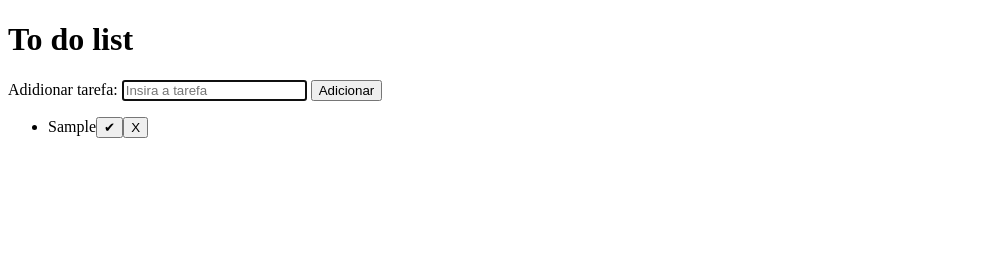
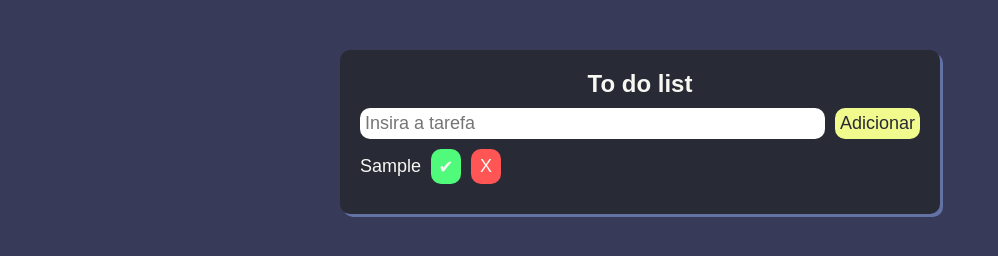
Before and after one commit to eoisaac/ToDo_List, a plain HTML site: page index.html in a window 1280 px wide. Both pictures are taken after typing "Sample" into the empty fields and a click on the button "Adicionar". Shown: the whole page, without its empty margins (0-998 px from the left). Drawn offline with Linux system fonts and the light colour scheme.

Commit message:
Before change pc

```diff
--- /dev/null
+++ b/assets/CSS/style.css
@@ -0,0 +1,98 @@
+:root {
+	--background-color:#383a59;
+	--container-color:#282a36;
+	--white-color:#f8f8f2;
+	--key-color:#6272a4;
+	--yellow-color:#f1fa8c;
+	--green-color:#50fa7b;
+	--red-color: #ff5555;
+}
+
+::selection {
+	background-color: var(--background-color);
+	color: var(--white-color);
+}
+
+* {
+	padding: 0;
+	margin: 0;
+	box-sizing: border-box;
+	outline: 0;
+}
+
+body {
+	background: var(--background-color);
+	font-family: Arial, Helvetica, sans-serif;
+	color: var(--white-color);
+}
+
+p, h1{
+	text-align: center;
+	margin-bottom: 10px;
+}
+
+.container {
+	display: flex;
+	flex-direction: column;
+	align-items: left;
+	max-width: 600px;
+	margin: 50px auto;
+	background: var(--container-color);
+	padding: 20px;
+	border-radius: 10px;
+	color: var(--color-white);
+	box-shadow: 3px 3px var(--key-color);
+}
+
+input {
+  padding: 5px;
+  border-radius: 10px;
+  border-style: none;
+  color: var(--container-color);
+	font-size: 18px;
+	width: 50rem;
+}
+
+.main-form{
+	display: flex;
+	justify-content: space-between;
+	align-items: center;
+	margin-bottom: 10px;
+}
+
+.main-button {
+	padding: 5px;
+  font-size: 18px;
+	margin-left: 10px;
+  border-radius: 10px;
+  background-color: var(--yellow-color);
+  color: var(--container-color);
+
+  border-style: none;
+  cursor: pointer;
+  transition: .3s ease-in-out;
+}
+
+.main-button.-classDelete {
+	background-color: var(--red-color);
+	color: var(--white-color);
+	height: 35px;
+	width: 30px;
+}
+
+.main-button.-classCheck {
+	background-color: var(--green-color);
+	color: var(--white-color);
+	height: 35px;
+	width: 30px;
+}
+
+ul {
+	font-size: 18px;
+}
+
+ul li {
+	display: flex;
+	align-items: center;
+	margin-bottom: 10px;
+}
--- a/script.js
+++ b/assets/JS/script.js
@@ -1,41 +1,41 @@
-const inptTarefa = document.querySelector('#inptTarefa');
-const botaoAdd = document.querySelector('#botaoAdd');
-const listaTarefas = document.querySelector('#listaTarefas');
+const inptTask = document.querySelector('#inptTask');
+const addButton = document.querySelector('#addButton');
+const tasksList = document.querySelector('#tasksList');
 
 //Cria botão para marcar a <li>
-function addBotaoMarcar(li) {
-	const btnMarcar = document.createElement('button');
-	btnMarcar.innerHTML = '✔';
-	btnMarcar.setAttribute('class', 'main-button -classMarcar');
-	btnMarcar.setAttribute('title', 'Concluir tarefa');
-	li.appendChild(btnMarcar);
+function checkTask(li) {
+	const checkButton = document.createElement('button');
+	checkButton.innerHTML = '✔';
+	checkButton.setAttribute('class', 'main-button -classCheck');
+	checkButton.setAttribute('title', 'Concluir tarefa');
+	li.appendChild(checkButton);
 }
 
 //Cria botão para apagar a <li>
-function addBotaoApagar(li) {
-	const btnApagar = document.createElement('button');
-	btnApagar.innerHTML = 'X';
-	btnApagar.setAttribute('class', 'main-button -classApagar');
-	btnApagar.setAttribute('title', 'Apagar tarefa');
-	li.appendChild(btnApagar);
+function clearTask(li) {
+	const clearButton = document.createElement('button');
+	clearButton.innerHTML = 'X';
+	clearButton.setAttribute('class', 'main-button -classDelete');
+	clearButton.setAttribute('title', 'Apagar tarefa');
+	li.appendChild(clearButton);
 }
 
 //Limpa input e foca
-function limpaInput(){
-	inptTarefa.value = '';
-	inptTarefa.focus();
+function clearInput(){
+	inptTask.value = '';
+	inptTask.focus();
 }
 
 //Cria <li> com a tarefa;
-function criaTarefa(tarefaValue) {
+function createTask(tarefaValue) {
 	const liElement = document.createElement('li');
 	liElement.setAttribute('style', 'text-decoration: none');
 	liElement.innerText = tarefaValue;
-	listaTarefas.appendChild(liElement);
+	tasksList.appendChild(liElement);
 
-	addBotaoMarcar(liElement);
-	addBotaoApagar(liElement);
-	limpaInput();
+	checkTask(liElement);
+	clearTask(liElement);
+	clearInput();
 	//salvarListaTarefas();
 }
 
@@ -43,12 +43,12 @@ function criaTarefa(tarefaValue) {
 document.addEventListener('click', function(event) {
 	const btn = event.target;
 
-	if (btn.classList.contains('-classApagar')) {
+	if (btn.classList.contains('-classDelete')) {
 		btn.parentElement.remove();
 		//salvarListaTarefas();
 	}
 
-	if (btn.classList.contains('-classMarcar')){
+	if (btn.classList.contains('-classCheck')){
 		if(btn.parentElement.style.textDecoration == 'none'){
 			btn.parentElement.style.textDecoration = 'line-through';
 		}else{
@@ -59,17 +59,17 @@ document.addEventListener('click', function(event) {
 });
 
 //Add ENTER event
-inptTarefa.addEventListener('keypress', function(event){
+inptTask.addEventListener('keypress', function(event){
 	if (event.keyCode === 13){
-		if(inptTarefa.value == '') return alert('Nenhuma tarefa foi inserida! \n Insira a tarefa!');
-		criaTarefa(inptTarefa.value);
+		if(inptTask.value == '') return alert('Nenhuma tarefa foi inserida! \n Insira a tarefa!');
+		createTask(inptTask.value);
 	}
 });
 
 //Add mouse click event
-botaoAdd.addEventListener('click', function() {
-	if(inptTarefa.value == '') return alert('Nenhuma tarefa foi inserida! \n Insira a tarefa!');
-	criaTarefa(inptTarefa.value);
+addButton.addEventListener('click', function() {
+	if(inptTask.value == '') return alert('Nenhuma tarefa foi inserida! \n Insira a tarefa!');
+	createTask(inptTask.value);
 });
 
 /*Salvar tarefas em JSON: */
@@ -93,7 +93,7 @@ botaoAdd.addEventListener('click', function() {
 // 	const listaTarefas = JSON.parse(tarefas);
 
 // 	for(let tarefa of listaTarefas){
-// 		criaTarefa(tarefa);
+// 		createTask(tarefa);
 // 	}
 // }
 // addTarefasSalvas();
--- a/index.html
+++ b/index.html
@@ -2,23 +2,24 @@
 <html lang="pt-BR">
 	<head>
 		<meta charset="UTF-8">
-	<meta http-equiv="X-UA-Compatible" content="IE=edge">
 		<meta name="viewport" content="width=device-width, initial-scale=1.0">
-	<title>Teste to do list</title>
+		<meta http-equiv="X-UA-Compatible" content="ie=edge">
+		<title>Modelo</title>
+		<link rel="stylesheet" href="assets/CSS/style.css">
 	</head>
 	<body>
-	<h1>To do list</h1>
+		<section class="container">
 
-	<p>
-		<label for="inptTarefa">Adidionar tarefa:</label>
-		<input type="text" name="inptTarefa" id="inptTarefa" placeholder="Insira a tarefa">
-		<button id="botaoAdd" title="Inserir tarefa">Adicionar</button>
-	</p>
-
-	<ul id="listaTarefas">
+			<h1 class="main-title">To do list</h1>
+			<div class="main-form">
+				<input type="text" name="inptTask" id="inptTask" class="main-input" placeholder="Insira a tarefa">
+				<button id="addButton" title="Inserir tarefa" class="main-button">Adicionar</button>
+			</div>
+			<ul id="tasksList">
 
 			</ul>
 
-	<script src="script.js"></script>
+		</section>
+		<script src="assets/JS/script.js"></script>
 	</body>
 </html>
```
Also changed, not shown: 1 other file. Lines whose indentation alone changed are shown as unchanged.
